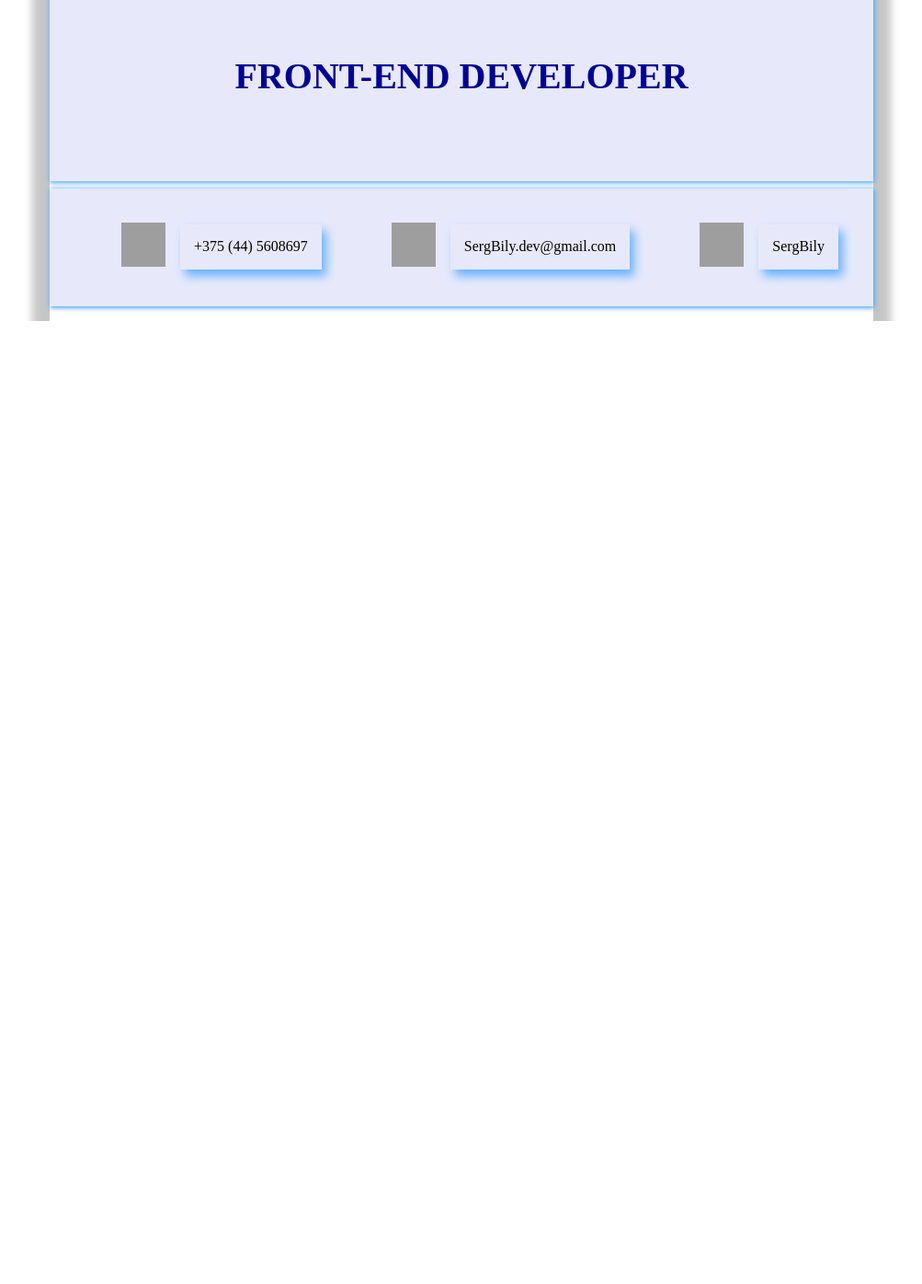
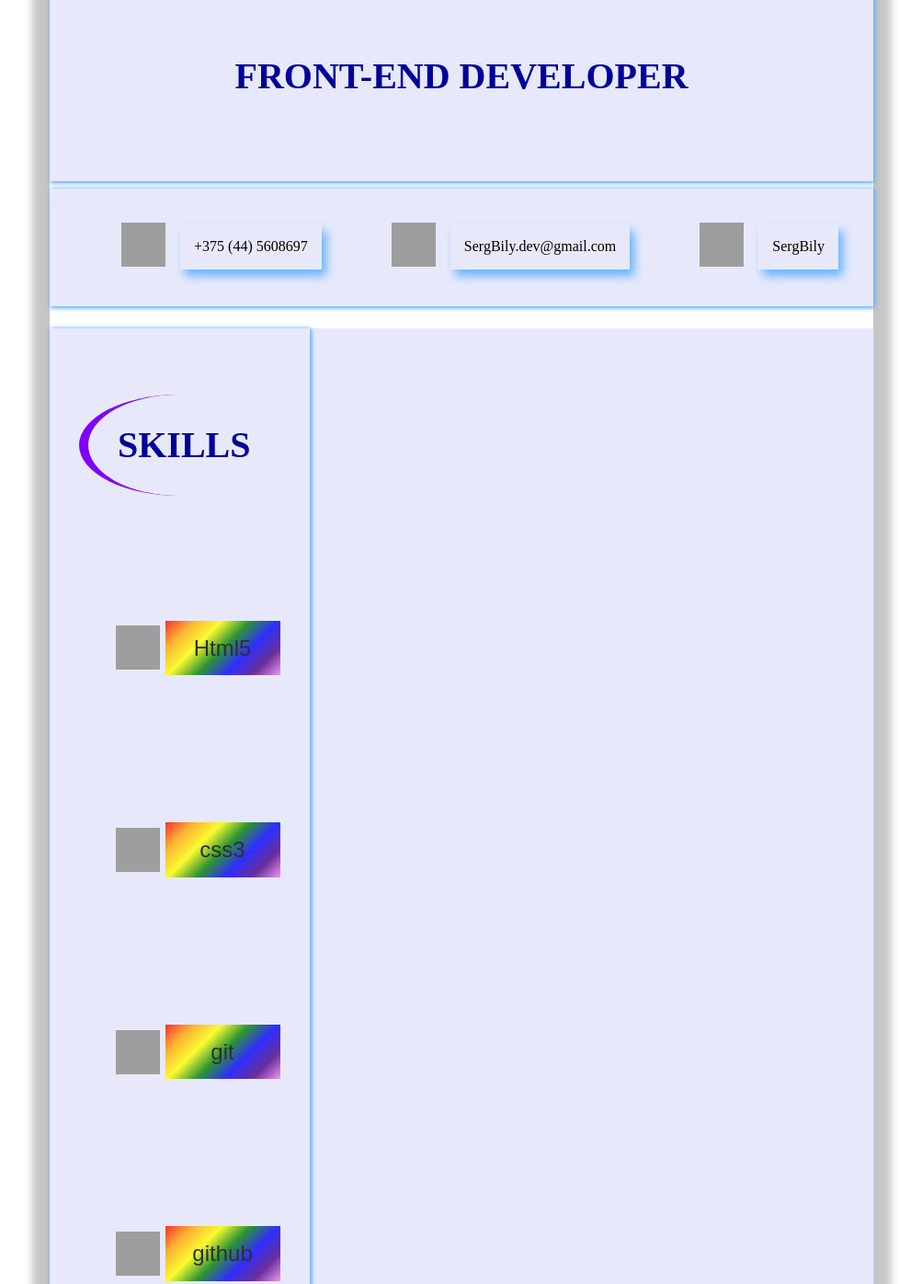
Before and after one commit to SergBily/rsschool-cv, a plain HTML site: page index.html in a window 1280 px wide. Shown: the part 979-2375 px from the top of the page at 92% size, without its empty margins (138-1141 px from the left). Before the commit the page ends 1328 px from the top, so only its background shows below. Drawn offline with Linux system fonts and the light colour scheme; grey boxes are pictures that could not be loaded; a web font is replaced by a local one.

Commit message:
feat: add section skills and style it

```diff
--- a/index.html
+++ b/index.html
@@ -72,6 +72,38 @@
           </li>
         </ul>
     </header>
+
+    <main class="main">
+      <section class="main__item skills" id="skills">
+        <h3 class="main__title">Skills</h3>
+        <ul>
+          <li class="skills__items">
+            <img src="https://img.icons8.com/color/48/000000/html-5--v1.png"
+                 alt="html" width="48" height="48">
+            <p class="skills__text">Html5</p></li>
+          <li class="skills__items">
+            <img src="https://img.icons8.com/color/48/000000/css3.png"
+                 alt="css" width="48" height="48">
+            <p class="skills__text">css3</p></li>
+          <li class="skills__items">
+            <img src="https://img.icons8.com/color/48/000000/git.png"
+                 alt="git" width="48" height="48">
+            <p class="skills__text">git</p></li>
+          <li class="skills__items">
+            <img src="https://img.icons8.com/plasticine/48/000000/github.png"
+                 alt="github" width="48" height="48">
+            <p class="skills__text">github</p></li>
+          <li class="skills__items">
+            <img src="https://img.icons8.com/color/48/000000/javascript--v1.png"
+                 alt="js" width="48" height="48">
+            <p class="skills__text">java script</p></li>
+          <li class="skills__items">
+            <img src="https://img.icons8.com/color/48/000000/visual-studio-code-2019.png"
+                 alt="vs code" width="48" height="48">
+            <p class="skills__text">vs code</p></li>
+        </ul>a
+      </section>
+    </main>
   </div>
 </body>
 </html>
--- a/style.css
+++ b/style.css
@@ -176,3 +176,52 @@ body {
   box-shadow: 5px 7px 10px var(--blue);
   cursor: default;
 }
+
+.main {
+  display: grid;
+  grid-template-columns: repeat( 4, 1fr);
+  grid-gap: 0.5rem;
+  margin-top: 0.5rem;
+  background-color: var(--baground);
+}
+
+.main__item {
+  padding: 2rem;
+   box-shadow: 1px 1px 5px var(--blue), 1px 1px 5px var(--blue);
+}
+
+.skills {
+  grid-area: 1/1/3/2;
+}
+
+.main__title {
+  margin-bottom: 4rem;
+  padding: 2rem;
+  font-family: title;
+  font-weight: bold;
+  font-size: 2.5em;
+  text-transform: uppercase;
+  border-left: 10px solid var(--violet);
+  border-radius: 50%;
+  -webkit-border-radius: 50%;
+  -moz-border-radius: 50%;
+  -ms-border-radius: 50%;
+  -o-border-radius: 50%;
+  color: var(--title);
+}
+
+.skills__items {
+  display: flex;
+  justify-content: space-between;
+  align-items: center;
+  margin: 7rem 0;
+}
+
+.skills__text {
+  width: 70%;
+  padding: 1rem;
+  font-size: 1.5em;
+  text-align: center;
+  background-image: linear-gradient(135deg, red , orange, yellow, green, blue, indigo, violet);
+  opacity: 0.8;
+}
```
